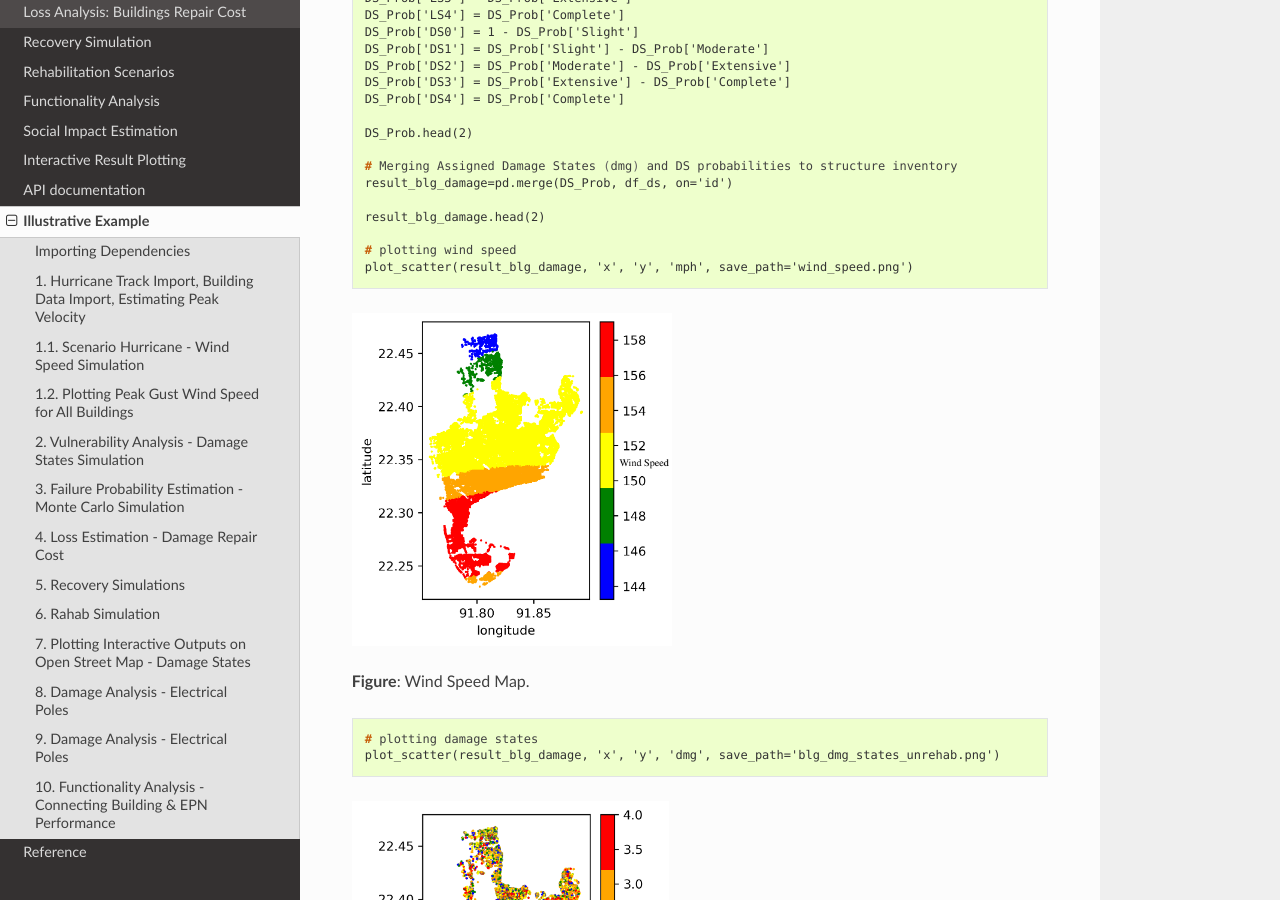
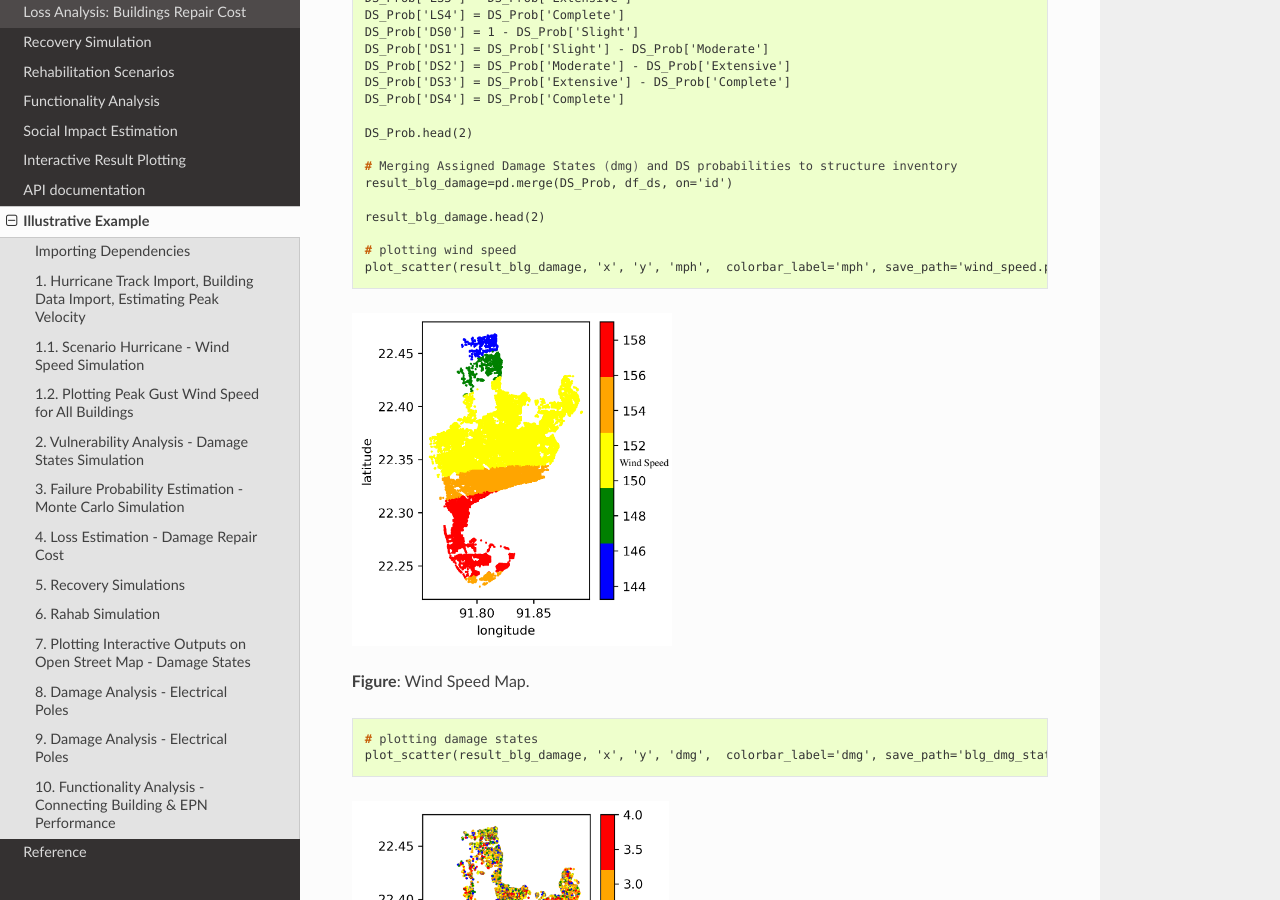
Before and after one commit to rxm562/TCRA, a Sphinx documentation site: the page built from docs/source/example.rst, in a window 1280 px wide and 900 px high, scrolled down 5535 px. Built offline with Sphinx 7.4.7 and the Read the Docs theme 2.0.0, drawn with Linux system fonts in a browser that asks for light colours; some of the changed text lies outside the part shown.

Commit message:
Update example.rst

```diff
--- a/docs/source/example.rst
+++ b/docs/source/example.rst
@@ -246,7 +246,7 @@
   result_blg_damage.head(2)
 
   # plotting wind speed
-  plot_scatter(result_blg_damage, 'x', 'y', 'mph', save_path='wind_speed.png')
+  plot_scatter(result_blg_damage, 'x', 'y', 'mph',  colorbar_label='mph', save_path='wind_speed.png')
 
 .. figure:: figures/wind_speed.png
    :scale: 30%
@@ -257,7 +257,7 @@
 .. code-block:: console
 
   # plotting damage states
-  plot_scatter(result_blg_damage, 'x', 'y', 'dmg', save_path='blg_dmg_states_unrehab.png')
+  plot_scatter(result_blg_damage, 'x', 'y', 'dmg',  colorbar_label='dmg', save_path='blg_dmg_states_unrehab.png')
 
 .. figure:: figures/blg_dmg_states_unrehab.png
    :scale: 30%
@@ -295,7 +295,7 @@
   result_bldg_pf.head(2)
 
   # plotting damage failure probability
-  plot_scatter(result_bldg_pf, 'x', 'y', 'pf', save_path='pf.png')
+  plot_scatter(result_bldg_pf, 'x', 'y', 'pf',  colorbar_label='pf', save_path='pf.png')
 
 .. figure:: figures/pf.png
    :scale: 30%
@@ -545,7 +545,7 @@
   result_epn_damage= pd.merge(DS_Prob, df_epn_ds, on='id')
 
   # plotting damage state maps
-  plot_scatter(result_epn_damage, 'x', 'y', 'dmg', save_path='dsm_epn.png')
+  plot_scatter(result_epn_damage, 'x', 'y', 'dmg',  colorbar_label='dmg', save_path='dsm_epn.png')
 
   # Plot Damage
   node=result_epn_damage.loc[0:,'x': 'y']
```
